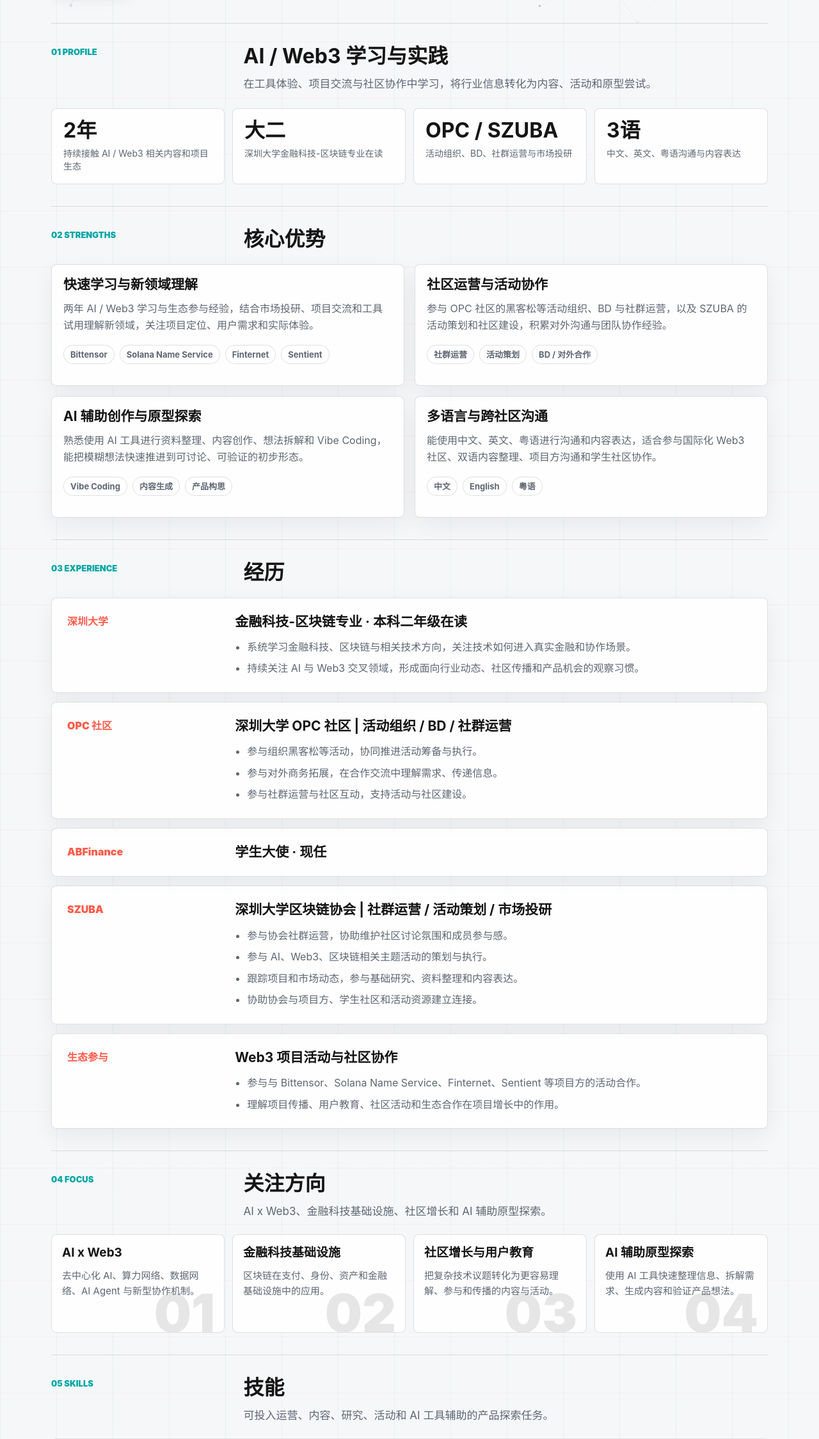
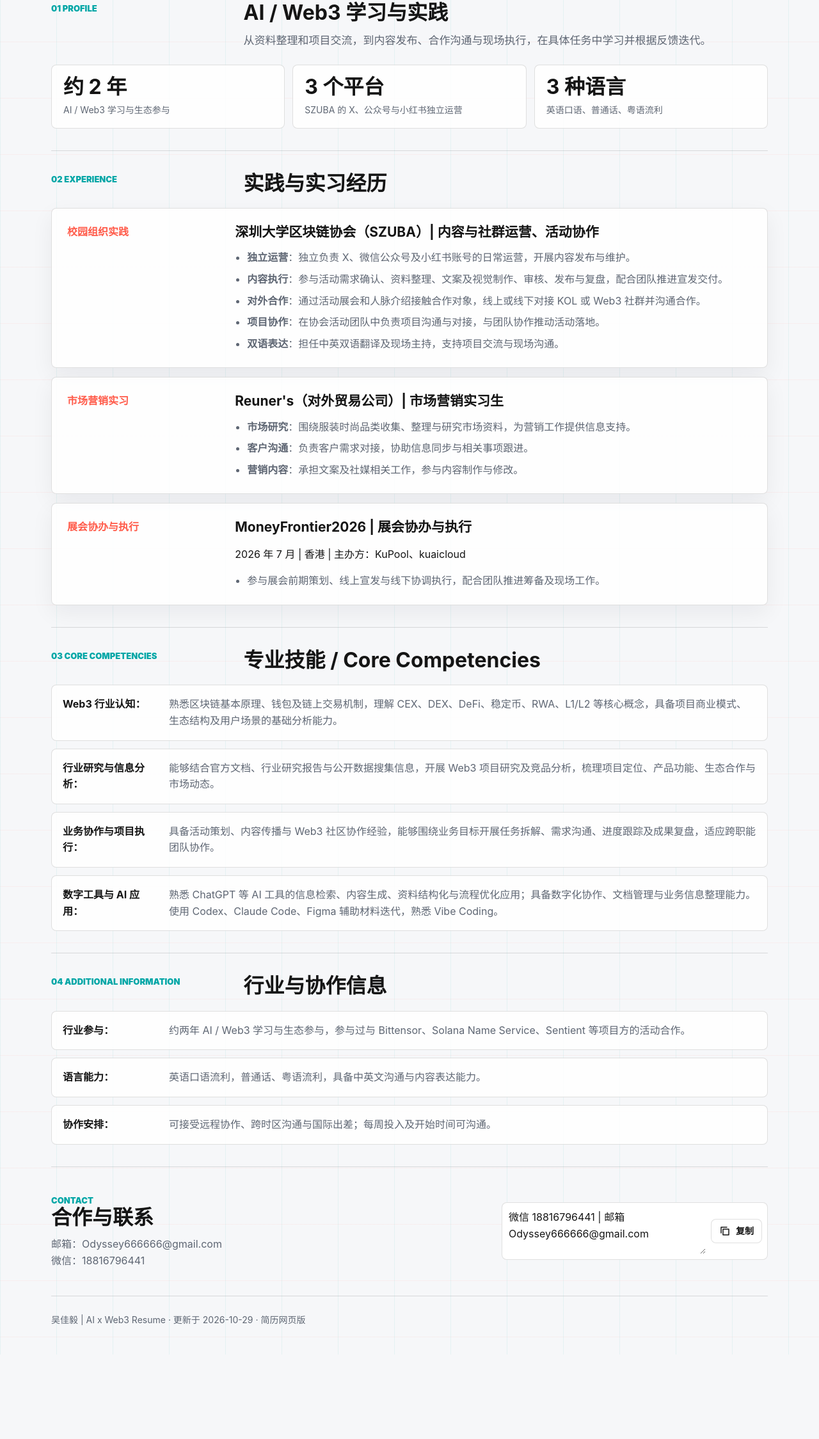
Before and after one commit to odyssey666666-cloud/-, a plain HTML site: page index.html in a window 1280 px wide. Shown: the part 551-2800 px from the top of the page at 64% size. After the commit the page ends 2668 px from the top, so only its background shows below. Drawn offline with Linux system fonts and the light colour scheme.

Commit message:
Sync personal website with the latest general resume

```diff
--- a/index.html
+++ b/index.html
@@ -3,10 +3,10 @@
 <head>
   <meta charset="utf-8" />
   <meta name="viewport" content="width=device-width, initial-scale=1" />
-  <title>吴佳毅 | AI / Web3 · 社群运营 · 内容与项目协作</title>
+  <title>吴佳毅 Jiayi Wu | AI / Web3 · 内容运营 · 合作与活动</title>
   <meta
     name="description"
-    content="吴佳毅，深圳大学金融科技-区块链专业大二在读，ABFinance 学生大使，参与 OPC 社区与 SZUBA 的活动组织、BD 和社群运营。查看经历、下载一页简历或联系。"
+    content="吴佳毅，深圳大学金融科技-区块链方向本科在读，独立负责 SZUBA 的 X、公众号和小红书运营，具有项目对接、市场营销实习、展会协办及中英双语主持经验。"
   />
   <style>
     :root {
@@ -221,7 +221,7 @@
     .hero {
       position: relative;
       display: grid;
-      min-height: 520px;
+      min-height: 440px;
       align-items: center;
       padding: 34px 0 26px;
       overflow: hidden;
@@ -494,7 +494,7 @@
 
     .metric-strip {
       display: grid;
-      grid-template-columns: repeat(4, minmax(0, 1fr));
+      grid-template-columns: repeat(3, minmax(0, 1fr));
       gap: 12px;
       margin-top: 24px;
     }
@@ -953,11 +953,8 @@
         </a>
         <nav class="nav" aria-label="简历章节">
           <a href="#profile">概览</a>
-          <a href="#strengths">能力</a>
           <a href="#experience">经历</a>
-          <a href="#focus">方向</a>
-          <a href="#skills">技能</a>
-          <a href="#fit">机会</a>
+          <a href="#skills">专业技能</a>
           <a href="#contact">联系</a>
         </nav>
         <div class="actions">
@@ -991,14 +988,14 @@
         <canvas id="signalCanvas" aria-hidden="true"></canvas>
         <div class="hero-grid">
           <div>
-            <div class="eyebrow"><span class="pulse"></span>AI x Web3 Early Builder</div>
+            <div class="eyebrow"><span class="pulse"></span>Jiayi Wu / Shenzhen</div>
             <h1>吴佳毅</h1>
             <p class="role-line">
-              深圳大学金融科技-区块链专业<strong>大二在读</strong><br />
-              <strong>社群运营 · 内容创作 · BD · 项目协作</strong>
+              深圳大学 · 金融科技-区块链方向 · 本科在读<br />
+              <strong>内容运营 · 对外合作 · 活动执行</strong>
             </p>
             <p class="hero-copy">
-              两年 AI / Web3 学习与生态参与经验。现任 ABFinance 学生大使，参与深圳大学 OPC 社区和 SZUBA 的活动组织、社群运营与对外合作。
+              约两年 AI / Web3 学习与生态参与。独立运营 SZUBA 三个平台，参与项目对接与活动落地；在市场研究、客户沟通和 AI 工具实践中持续学习。
             </p>
             <div class="quick-contact" aria-label="快速联系方式">
               <a class="tag" href="mailto:Odyssey666666@gmail.com">Odyssey666666@gmail.com</a>
@@ -1030,20 +1027,20 @@
               </span>
             </div>
             <div class="signal-node">
-              <b>AI Tools</b>
-              <span>Vibe Coding / 原型探索</span>
+              <b>Content</b>
+              <span>X / 公众号 / 小红书独立运营</span>
             </div>
             <div class="signal-node">
               <b>Web3</b>
               <span>Bittensor / SNS / Sentient</span>
             </div>
             <div class="signal-node">
-              <b>Community</b>
-              <span>OPC / SZUBA 社群与活动</span>
+              <b>Partnerships</b>
+              <span>项目对接 / KOL 与社群沟通</span>
             </div>
             <div class="signal-node">
               <b>Languages</b>
-              <span>中文 / English / 粤语</span>
+              <span>英语口语流利 / 中英翻译与主持</span>
             </div>
           </div>
         </div>
@@ -1055,229 +1052,72 @@
           <div>
             <h2>AI / Web3 学习与实践</h2>
             <p class="section-lead">
-              在工具体验、项目交流与社区协作中学习，将行业信息转化为内容、活动和原型尝试。
+              从资料整理和项目交流，到内容发布、合作沟通与现场执行，在具体任务中学习并根据反馈迭代。
             </p>
           </div>
         </div>
         <div class="metric-strip">
           <div class="metric">
-            <strong>2年</strong>
-            <span>持续接触 AI / Web3 相关内容和项目生态</span>
+            <strong>约 2 年</strong>
+            <span>AI / Web3 学习与生态参与</span>
           </div>
           <div class="metric">
-            <strong>大二</strong>
-            <span>深圳大学金融科技-区块链专业在读</span>
+            <strong>3 个平台</strong>
+            <span>SZUBA 的 X、公众号与小红书独立运营</span>
           </div>
           <div class="metric">
-            <strong>OPC / SZUBA</strong>
-            <span>活动组织、BD、社群运营与市场投研</span>
+            <strong>3 种语言</strong>
+            <span>英语口语、普通话、粤语流利</span>
           </div>
-          <div class="metric">
-            <strong>3语</strong>
-            <span>中文、英文、粤语沟通与内容表达</span>
-          </div>
-        </div>
-      </section>
-
-      <section id="strengths">
-        <div class="section-head">
-          <div class="section-kicker">02 Strengths</div>
-          <div>
-            <h2>核心优势</h2>
-          </div>
-        </div>
-        <div class="grid-2">
-          <article class="tile">
-            <h3>快速学习与新领域理解</h3>
-            <p>
-              两年 AI / Web3 学习与生态参与经验，结合市场投研、项目交流和工具试用理解新领域，关注项目定位、用户需求和实际体验。
-            </p>
-            <div class="tag-row">
-              <span class="tag">Bittensor</span>
-              <span class="tag">Solana Name Service</span>
-              <span class="tag">Finternet</span>
-              <span class="tag">Sentient</span>
-            </div>
-          </article>
-          <article class="tile">
-            <h3>社区运营与活动协作</h3>
-            <p>
-              参与 OPC 社区的黑客松等活动组织、BD 与社群运营，以及 SZUBA 的活动策划和社区建设，积累对外沟通与团队协作经验。
-            </p>
-            <div class="tag-row">
-              <span class="tag">社群运营</span>
-              <span class="tag">活动策划</span>
-              <span class="tag">BD / 对外合作</span>
-            </div>
-          </article>
-          <article class="tile">
-            <h3>AI 辅助创作与原型探索</h3>
-            <p>
-              熟悉使用 AI 工具进行资料整理、内容创作、想法拆解和 Vibe Coding，能把模糊想法快速推进到可讨论、可验证的初步形态。
-            </p>
-            <div class="tag-row">
-              <span class="tag">Vibe Coding</span>
-              <span class="tag">内容生成</span>
-              <span class="tag">产品构思</span>
-            </div>
-          </article>
-          <article class="tile">
-            <h3>多语言与跨社区沟通</h3>
-            <p>
-              能使用中文、英文、粤语进行沟通和内容表达，适合参与国际化 Web3 社区、双语内容整理、项目方沟通和学生社区协作。
-            </p>
-            <div class="tag-row">
-              <span class="tag">中文</span>
-              <span class="tag">English</span>
-              <span class="tag">粤语</span>
-            </div>
-          </article>
         </div>
       </section>
 
       <section id="experience">
         <div class="section-head">
-          <div class="section-kicker">03 Experience</div>
+          <div class="section-kicker">02 Experience</div>
           <div>
-            <h2>经历</h2>
+            <h2>实践与实习经历</h2>
           </div>
         </div>
         <div class="timeline">
-          <article class="timeline-item">
-            <div class="timeline-date">深圳大学</div>
-            <div>
-              <h3>金融科技-区块链专业 · 本科二年级在读</h3>
-              <ul>
-                <li>系统学习金融科技、区块链与相关技术方向，关注技术如何进入真实金融和协作场景。</li>
-                <li>持续关注 AI 与 Web3 交叉领域，形成面向行业动态、社区传播和产品机会的观察习惯。</li>
-              </ul>
-            </div>
-          </article>
-          <article class="timeline-item">
-            <div class="timeline-date">OPC 社区</div>
-            <div>
-              <h3>深圳大学 OPC 社区 | 活动组织 / BD / 社群运营</h3>
-              <ul>
-                <li>参与组织黑客松等活动，协同推进活动筹备与执行。</li>
-                <li>参与对外商务拓展，在合作交流中理解需求、传递信息。</li>
-                <li>参与社群运营与社区互动，支持活动与社区建设。</li>
-              </ul>
-            </div>
-          </article>
-          <article class="timeline-item">
-            <div class="timeline-date">ABFinance</div>
-            <div><h3>学生大使 · 现任</h3></div>
-          </article>
-          <article class="timeline-item">
-            <div class="timeline-date">SZUBA</div>
-            <div>
-              <h3>深圳大学区块链协会 | 社群运营 / 活动策划 / 市场投研</h3>
-              <ul>
-                <li>参与协会社群运营，协助维护社区讨论氛围和成员参与感。</li>
-                <li>参与 AI、Web3、区块链相关主题活动的策划与执行。</li>
-                <li>跟踪项目和市场动态，参与基础研究、资料整理和内容表达。</li>
-                <li>协助协会与项目方、学生社区和活动资源建立连接。</li>
-              </ul>
-            </div>
-          </article>
-          <article class="timeline-item">
-            <div class="timeline-date">生态参与</div>
-            <div>
-              <h3>Web3 项目活动与社区协作</h3>
-              <ul>
-                <li>参与与 Bittensor、Solana Name Service、Finternet、Sentient 等项目方的活动合作。</li>
-                <li>理解项目传播、用户教育、社区活动和生态合作在项目增长中的作用。</li>
-              </ul>
-            </div>
-          </article>
-        </div>
-      </section>
-
-      <section id="focus">
-        <div class="section-head">
-          <div class="section-kicker">04 Focus</div>
-          <div>
-            <h2>关注方向</h2>
-            <p class="section-lead">
-              AI x Web3、金融科技基础设施、社区增长和 AI 辅助原型探索。
-            </p>
-          </div>
-        </div>
-        <div class="focus-map">
-          <article class="focus-card" data-index="01">
-            <h3>AI x Web3</h3>
-            <p>去中心化 AI、算力网络、数据网络、AI Agent 与新型协作机制。</p>
-          </article>
-          <article class="focus-card" data-index="02">
-            <h3>金融科技基础设施</h3>
-            <p>区块链在支付、身份、资产和金融基础设施中的应用。</p>
-          </article>
-          <article class="focus-card" data-index="03">
-            <h3>社区增长与用户教育</h3>
-            <p>把复杂技术议题转化为更容易理解、参与和传播的内容与活动。</p>
-          </article>
-          <article class="focus-card" data-index="04">
-            <h3>AI 辅助原型探索</h3>
-            <p>使用 AI 工具快速整理信息、拆解需求、生成内容和验证产品想法。</p>
-          </article>
+          <!-- resume:experience:start -->
+<article class="timeline-item"><div class="timeline-date">校园组织实践</div><div><h3>深圳大学区块链协会（SZUBA）| 内容与社群运营、活动协作</h3><ul><li><b>独立运营</b>：独立负责 X、微信公众号及小红书账号的日常运营，开展内容发布与维护。</li><li><b>内容执行</b>：参与活动需求确认、资料整理、文案及视觉制作、审核、发布与复盘，配合团队推进宣发交付。</li><li><b>对外合作</b>：通过活动展会和人脉介绍接触合作对象，线上或线下对接 KOL 或 Web3 社群并沟通合作。</li><li><b>项目协作</b>：在协会活动团队中负责项目沟通与对接，与团队协作推动活动落地。</li><li><b>双语表达</b>：担任中英双语翻译及现场主持，支持项目交流与现场沟通。</li></ul></div></article>
+<article class="timeline-item"><div class="timeline-date">市场营销实习</div><div><h3>Reuner&#x27;s（对外贸易公司）| 市场营销实习生</h3><ul><li><b>市场研究</b>：围绕服装时尚品类收集、整理与研究市场资料，为营销工作提供信息支持。</li><li><b>客户沟通</b>：负责客户需求对接，协助信息同步与相关事项跟进。</li><li><b>营销内容</b>：承担文案及社媒相关工作，参与内容制作与修改。</li></ul></div></article>
+<article class="timeline-item"><div class="timeline-date">展会协办与执行</div><div><h3>MoneyFrontier2026 | 展会协办与执行</h3><p class="role">2026 年 7 月 | 香港 | 主办方：KuPool、kuaicloud</p><ul><li>参与展会前期策划、线上宣发与线下协调执行，配合团队推进筹备及现场工作。</li></ul></div></article>
+<!-- resume:experience:end -->
         </div>
       </section>
 
       <section id="skills">
         <div class="section-head">
-          <div class="section-kicker">05 Skills</div>
+          <div class="section-kicker">03 Core Competencies</div>
           <div>
-            <h2>技能</h2>
-            <p class="section-lead">
-              可投入运营、内容、研究、活动和 AI 工具辅助的产品探索任务。
-            </p>
+            <h2>专业技能 / Core Competencies</h2>
           </div>
         </div>
         <div class="skills">
           <div class="skill-list">
-            <div class="skill-row">
-              <strong>语言能力</strong>
-              <p>中文、英文、粤语沟通与内容表达，可支持双语内容整理和跨社区沟通。</p>
-            </div>
-            <div class="skill-row">
-              <strong>运营能力</strong>
-              <p>社群运营、黑客松等活动组织、BD、社交媒体内容及项目方活动协作。</p>
-            </div>
-            <div class="skill-row">
-              <strong>研究能力</strong>
-              <p>Web3 项目研究、市场信息整理、行业趋势跟踪和基础投研表达。</p>
-            </div>
-            <div class="skill-row">
-              <strong>AI 工具</strong>
-              <p>AI 辅助写作、资料整理、Vibe Coding、产品想法拆解和原型探索。</p>
-            </div>
+            <!-- resume:skills:start -->
+<div class="skill-row"><strong>Web3 行业认知：</strong><p>熟悉区块链基本原理、钱包及链上交易机制，理解 CEX、DEX、DeFi、稳定币、RWA、L1/L2 等核心概念，具备项目商业模式、生态结构及用户场景的基础分析能力。</p></div>
+<div class="skill-row"><strong>行业研究与信息分析：</strong><p>能够结合官方文档、行业研究报告与公开数据搜集信息，开展 Web3 项目研究及竞品分析，梳理项目定位、产品功能、生态合作与市场动态。</p></div>
+<div class="skill-row"><strong>业务协作与项目执行：</strong><p>具备活动策划、内容传播与 Web3 社区协作经验，能够围绕业务目标开展任务拆解、需求沟通、进度跟踪及成果复盘，适应跨职能团队协作。</p></div>
+<div class="skill-row"><strong>数字工具与 AI 应用：</strong><p>熟悉 ChatGPT 等 AI 工具的信息检索、内容生成、资料结构化与流程优化应用；具备数字化协作、文档管理与业务信息整理能力。使用 Codex、Claude Code、Figma 辅助材料迭代，熟悉 Vibe Coding。</p></div>
+<!-- resume:skills:end -->
           </div>
         </div>
       </section>
 
-      <section id="fit">
+      <section id="info">
         <div class="section-head">
-          <div class="section-kicker">06 Fit</div>
-          <div>
-            <h2>适合机会</h2>
-            <p class="section-lead">
-              面向 AI、Web3、金融科技、社区运营、内容研究、市场投研和产品增长相关机会。
-            </p>
-          </div>
+          <div class="section-kicker">04 Additional Information</div>
+          <div><h2>行业与协作信息</h2></div>
         </div>
-        <div class="fit-grid">
-          <article class="fit-card">
-            <h3>AI / Web3 社区运营实习</h3>
-            <p>适合承担社群维护、活动协助、社区内容和用户教育任务。</p>
-          </article>
-          <article class="fit-card">
-            <h3>内容研究 / 市场投研助理</h3>
-            <p>适合承担资料整理、项目分析、热点追踪和基础研究表达。</p>
-          </article>
-          <article class="fit-card">
-            <h3>AI 产品 / 增长方向实习</h3>
-            <p>适合参与需求拆解、竞品观察、内容转化和原型想法验证。</p>
-          </article>
+        <div class="skill-list">
+          <!-- resume:info:start -->
+<div class="skill-row"><strong>行业参与：</strong><p>约两年 AI / Web3 学习与生态参与，参与过与 Bittensor、Solana Name Service、Sentient 等项目方的活动合作。</p></div>
+<div class="skill-row"><strong>语言能力：</strong><p>英语口语流利，普通话、粤语流利，具备中英文沟通与内容表达能力。</p></div>
+<div class="skill-row"><strong>协作安排：</strong><p>可接受远程协作、跨时区沟通与国际出差；每周投入及开始时间可沟通。</p></div>
+<!-- resume:info:end -->
         </div>
       </section>
 
@@ -1285,7 +1125,7 @@
         <div class="contact-panel">
           <div>
             <div class="section-kicker">Contact</div>
-            <h2>欢迎联系</h2>
+            <h2>合作与联系</h2>
             <p>
               邮箱：<a href="mailto:Odyssey666666@gmail.com">Odyssey666666@gmail.com</a><br />
               微信：18816796441
@@ -1308,7 +1148,7 @@
     <footer>
       <span>吴佳毅 | AI x Web3 Resume</span>
       <span> · </span>
-      <span>更新于 2026-09-10 · <a href="general-capabilities-resume-cn.html">一页简历网页版</a></span>
+      <span>更新于 2026-10-29 · <a href="general-capabilities-resume-cn.html">简历网页版</a></span>
     </footer>
   </div>
   <div class="toast" id="toast" role="status" aria-live="polite">已复制联系方式</div>
```
Also changed, not shown: general-capabilities-resume-cn.html (+45 -49 lines), 1 other file.
